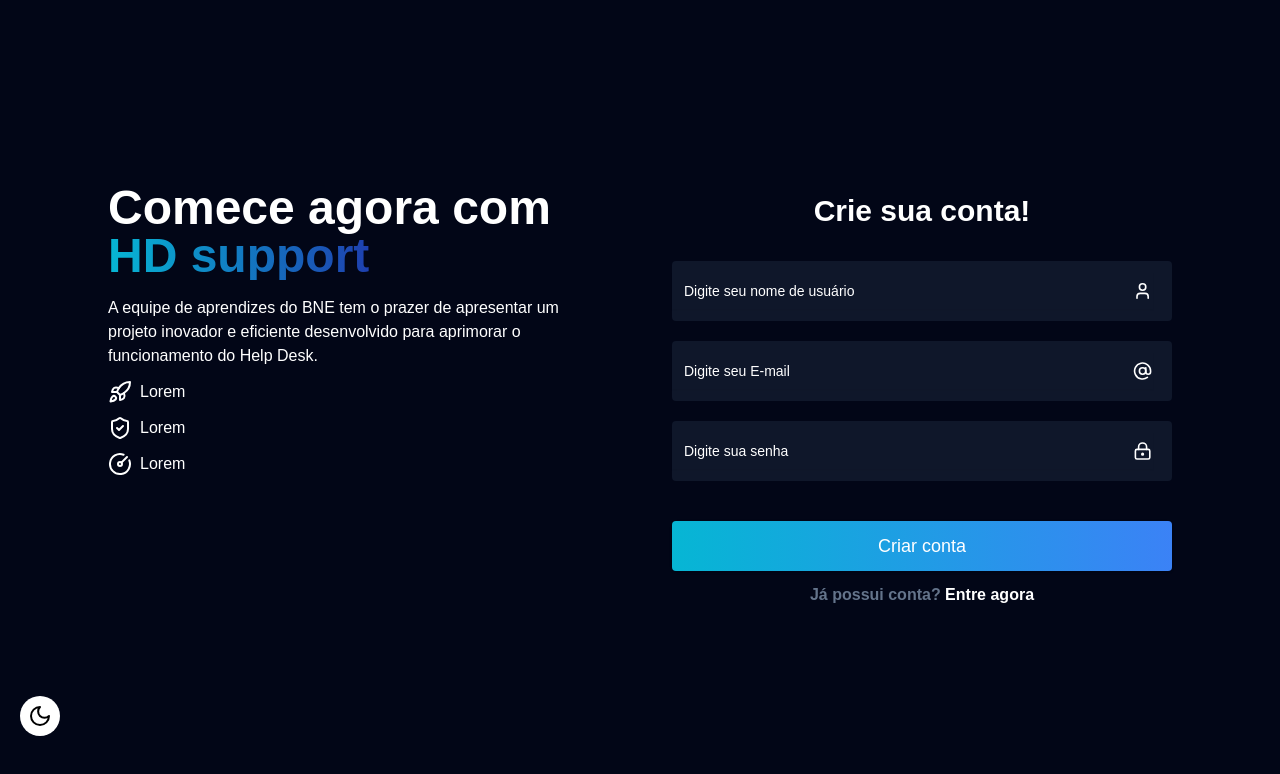
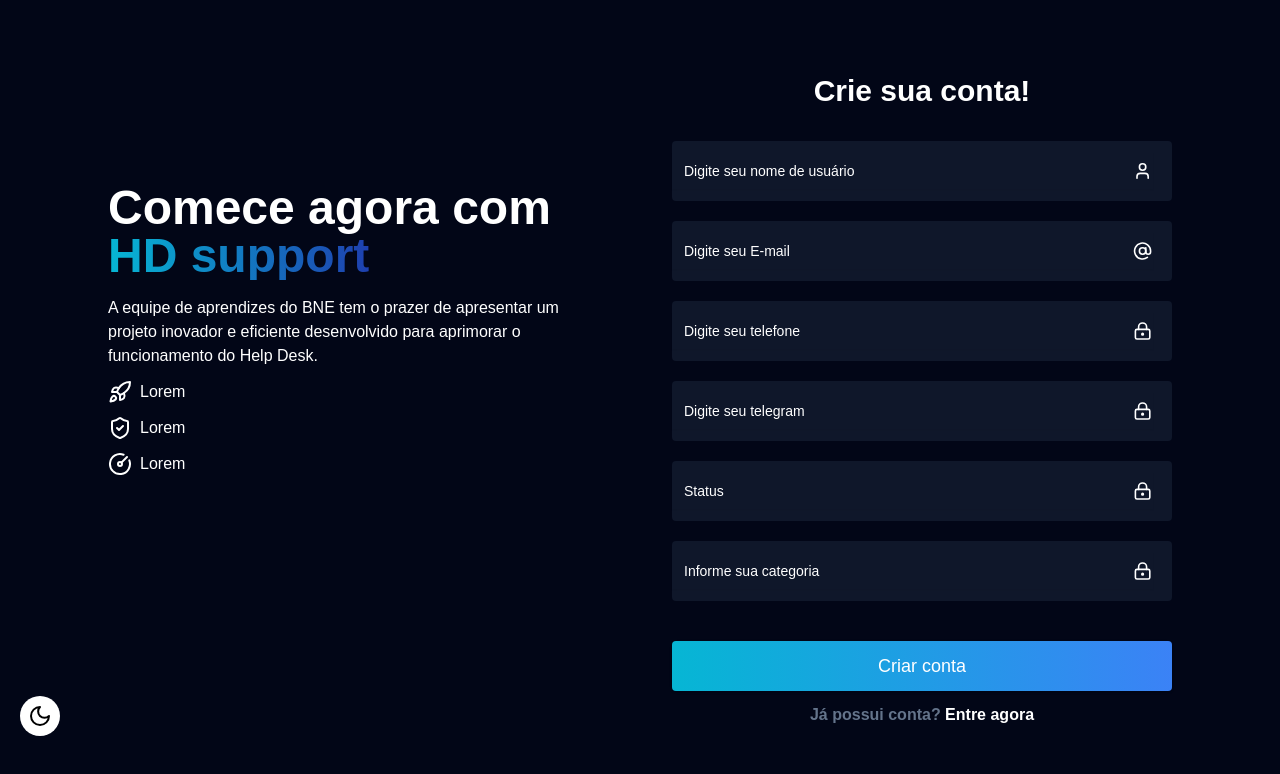
Before and after one commit to gugsinwork/HD_SUPPORT_NEXT_JS, a Next.js app in the folder my-app/: page /register in a window 1280 px wide. Shown: the top 774 px of the page. Built offline with nearby package versions, Linux system fonts and the light colour scheme.

Commit message:
ADD: api de registro no form

```diff
--- /dev/null
+++ b/my-app/src/app/Home/page.tsx
@@ -0,0 +1,52 @@
+'use client'
+import Grafico from "../../components/ui/grafico";
+import { useEffect, useState } from "react";
+import { CircleGauge, Moon, Rocket, ShieldCheck, Sun } from "lucide-react";
+
+export default function Content(){
+
+  const [darkMode, setDarkMode] = useState(false);
+
+    const toggleDarkMode = () => {
+        setDarkMode(!darkMode);
+
+        const newMode = !darkMode;
+
+        setDarkMode(newMode);
+
+        localStorage.setItem('darkMode', newMode ? 'enabled' : 'disabled')
+    }
+
+    useEffect(() => {
+
+      const storedMode = localStorage.getItem('darkMode');
+      if (storedMode === 'enabled'){
+        setDarkMode(true);
+      }
+    },
+
+    []);
+    return(
+      <div className={`${darkMode && "dark"}`} >
+          <div className="flex justify-around items-center max-w-[90%] mb-10 flex-wrap w-[100%] border-2 border-neutral-950  rounded-[20px] bg-slate-50 dark:border-slate-50 dark:bg-neutral-950 h-[80vh] m-auto mt-5">
+          <div className="flex justify-around items-center flex-wrap max-w-[95%]">
+            <div className="flex items-center justify-around flex-col max-w-[50%]">
+              <h1 className="text-neutral-950 dark:text-slate-50 text-[48px] w-[100%] font-black">
+              <span className="rounded-[20px]"><span className="bg-gradient-to-r from-cyan-500 to-blue-700 inline-block text-transparent bg-clip-text ">Welcome to</span></span> Help Desk, Simplificando o Gerenciamento de Recursos Empresariais
+              </h1>
+              <h1 className="text-[15px] rounded-br-[20px] border-neutral-950 border-2 rounded-l-[20px] solid p-[20px] relative right-[50px] bg-blue-700 dark:border-slate-50 text-slate-200  w-[83%]">
+              Mantenha controle total sobre todos os funcionários da Employer. Do inventário à manutenção, o Help Desk permite que você acompanhe e gerencie cada dispositivo de forma eficiente.
+              </h1>
+            </div>
+            <div className="flex items-center max-w-[500px]  rounded-[30px] justify-center">
+                <Grafico />
+            </div>
+          </div>
+        </div>
+        <button onClick={toggleDarkMode} className="ml-5 text-center flex justify-center items-center absolute w-10 h-10 bottom-16 right-26 bg-white text-dark dark:text-white dark:bg-neutral-900 rounded-full">
+        {darkMode ? <Sun/> : <Moon/>}
+      </button>
+        </div>
+
+    );
+}
--- a/my-app/src/app/page.tsx
+++ b/my-app/src/app/page.tsx
@@ -1,5 +1,5 @@
 import Header from "@/components/ui/header";
-import Content from "@/components/ui/content";
+import Content from "@/app/Home/page";
 import TextContent from "@/components/ui/textcontent";
 export default function Home() {
   return (
--- a/my-app/src/components/ui/content.tsx
+++ /dev/null
@@ -1,21 +0,0 @@
-import Grafico from "./grafico";
-
-export default function Content(){
-    return(
-        <div className="flex justify-around items-center max-w-[90%] mb-10 flex-wrap w-[100%]  rounded-[20px] bg-slate-50 h-[80vh] m-auto mt-5">
-        <div className="flex justify-around items-center flex-wrap max-w-[95%]">
-          <div className="flex items-center justify-around flex-col max-w-[50%]">
-            <h1 className="text-neutral-950 text-[48px] w-[100%] font-black">
-            <span className="rounded-[20px]"><span className="bg-gradient-to-r from-cyan-500 to-blue-700 inline-block text-transparent bg-clip-text ">Welcome to</span></span> Help Desk, Simplificando o Gerenciamento de Recursos Empresariais
-            </h1>
-            <h1 className="text-[15px] rounded-br-[20px] border-neutral-950 border-2 rounded-l-[20px] solid p-[20px] relative right-[50px] bg-blue-700 text-slate-200  w-[83%]">
-            Mantenha controle total sobre todos os funcionários da Employer. Do inventário à manutenção, o Help Desk permite que você acompanhe e gerencie cada dispositivo de forma eficiente.
-            </h1>
-          </div>
-          <div className="flex items-center max-w-[500px]  rounded-[30px] justify-center">
-              <Grafico />
-          </div>
-        </div>
-      </div>
-    );
-}
--- a/my-app/src/components/ui/header.css
+++ b/my-app/src/components/ui/header.css
@@ -13,8 +13,3 @@ div a{
     transition: all ease 0.5s;
     font-family: "Space Grotesk", sans-serif;
 }
-.sign:hover{
-    border: solid rgb(5, 50, 250) 1px;
-    background-color: rgba(6, 12, 22, 0);
-    color: rgb(4, 0, 255);
-}
--- a/my-app/src/components/ui/registerform.tsx
+++ b/my-app/src/components/ui/registerform.tsx
@@ -5,14 +5,50 @@ import Link from "next/link";
 import { Checkbox } from "./checkbox";
 import { useEffect, useState } from "react";
 import { CircleGauge, Moon, Rocket, ShieldCheck, Sun } from "lucide-react";
-
+import axios from 'axios';
+import { useRouter } from 'next/navigation';
 import { Space_Grotesk } from "next/font/google";
 
 
 export default function LoginForm() {
 
 
+  const [nome, setNome] = useState('');
+  const [email, setEmail] = useState('');
+  const [telegram, setTelegram] = useState('');
+  const [telefone, setTelefone] = useState('');
+  const [statusFuncionario, setStatus] = useState('');
+  const [categoria, setCategoria] = useState('');
 
+  const router = useRouter();
+
+  const handleNavigation = () => {
+    router.push('/login')
+  }
+
+  const handleRegister = async (e : any) => {
+    e.preventDefault();
+
+    try {
+      const response = await axios.post('https://localhost:7299/api/Funcionarios/Registro-Funcionarios', {
+
+         nome ,
+          email ,
+          telegram ,
+          telefone ,
+          statusFuncionario,
+          categoria ,
+
+
+      });
+
+      // Redireciona para a página de login após o cadastro bem-sucedido
+     handleNavigation; // ou utilize useRouter() se estiver utilizando Next.js 10+
+    } catch (error) {
+      console.error('Erro ao fazer cadastro:', error);
+      // Trate os erros de validação ou outros erros retornados pela API
+    }
+  };
   const [darkMode, setDarkMode] = useState(false);
 
     const toggleDarkMode = () => {
@@ -53,9 +89,9 @@ export default function LoginForm() {
           Crie sua conta!
         </div>
 
-        <form action="">
+        <form action="post" onSubmit={handleRegister}>
         <div className=" flex items-center justify-center dark:bg-slate-300 dark:text-black text-white  w-[500px] rounded h-[60px] mt-5 bg-slate-900 text-lg border-none">
-            <Input
+            <Input value={nome} onChange={(e) => setNome(e.target.value)}
               placeholder="Digite seu nome de usuário"
               className="border-none h-60px"
             />
@@ -64,6 +100,7 @@ export default function LoginForm() {
 
           <div className=" flex items-center justify-center text-white dark:bg-slate-300 dark:text-black w-[500px] rounded h-[60px] mt-5 bg-slate-900 text-lg border-none">
             <Input
+              value={email} onChange={(e) => setEmail(e.target.value)}
               placeholder="Digite seu E-mail"
               className="border-none h-60px"
             />
@@ -72,7 +109,32 @@ export default function LoginForm() {
 
           <div className="flex items-center justify-center dark:bg-slate-300 dark:text-black text-white w-[500px] rounded h-[60px] mt-5 bg-slate-900 text-lg border-none">
             <Input
-              placeholder="Digite sua senha"
+              value={telefone} onChange={(e) => setTelefone(e.target.value)}
+              placeholder="Digite seu telefone"
+              className="border-none h-60px"
+            />
+           <svg xmlns="http://www.w3.org/2000/svg" width="20" height="20" viewBox="0 0 24 24" fill="none" stroke="currentColor" stroke-width="2" stroke-linecap="round" stroke-linejoin="round" className="lucide lucide-lock-keyhole relative  right-5"><circle cx="12" cy="16" r="1"/><rect x="3" y="10" width="18" height="12" rx="2"/><path d="M7 10V7a5 5 0 0 1 10 0v3"/></svg>
+          </div>
+          <div className="flex items-center justify-center dark:bg-slate-300 dark:text-black text-white w-[500px] rounded h-[60px] mt-5 bg-slate-900 text-lg border-none">
+            <Input
+              value={telegram} onChange={(e) => setTelegram(e.target.value)}
+              placeholder="Digite seu telegram"
+              className="border-none h-60px"
+            />
+           <svg xmlns="http://www.w3.org/2000/svg" width="20" height="20" viewBox="0 0 24 24" fill="none" stroke="currentColor" stroke-width="2" stroke-linecap="round" stroke-linejoin="round" className="lucide lucide-lock-keyhole relative  right-5"><circle cx="12" cy="16" r="1"/><rect x="3" y="10" width="18" height="12" rx="2"/><path d="M7 10V7a5 5 0 0 1 10 0v3"/></svg>
+          </div>
+          <div className="flex items-center justify-center dark:bg-slate-300 dark:text-black text-white w-[500px] rounded h-[60px] mt-5 bg-slate-900 text-lg border-none">
+            <Input
+              value={statusFuncionario} onChange={(e) => setStatus(e.target.value)}
+              placeholder="Status"
+              className="border-none h-60px"
+            />
+           <svg xmlns="http://www.w3.org/2000/svg" width="20" height="20" viewBox="0 0 24 24" fill="none" stroke="currentColor" stroke-width="2" stroke-linecap="round" stroke-linejoin="round" className="lucide lucide-lock-keyhole relative  right-5"><circle cx="12" cy="16" r="1"/><rect x="3" y="10" width="18" height="12" rx="2"/><path d="M7 10V7a5 5 0 0 1 10 0v3"/></svg>
+          </div>
+          <div className="flex items-center justify-center dark:bg-slate-300 dark:text-black text-white w-[500px] rounded h-[60px] mt-5 bg-slate-900 text-lg border-none">
+            <Input
+              value={categoria} onChange={(e) => setCategoria(e.target.value)}
+              placeholder="Informe sua categoria"
               className="border-none h-60px"
             />
            <svg xmlns="http://www.w3.org/2000/svg" width="20" height="20" viewBox="0 0 24 24" fill="none" stroke="currentColor" stroke-width="2" stroke-linecap="round" stroke-linejoin="round" className="lucide lucide-lock-keyhole relative  right-5"><circle cx="12" cy="16" r="1"/><rect x="3" y="10" width="18" height="12" rx="2"/><path d="M7 10V7a5 5 0 0 1 10 0v3"/></svg>
@@ -80,7 +142,7 @@ export default function LoginForm() {
 
 
 
-          <Button className="dark:bg-gradient-to-r dark:from-black dark:to-black bg-gradient-to-r from-cyan-500 to-blue-500 text-white rounded text-lg w-[500px] h-[50px] mt-10 hover:from-blue-500 hover:via-sky-400 hover:to-cyan-500 ">
+          <Button type="submit" className="dark:bg-gradient-to-r dark:from-black dark:to-black bg-gradient-to-r from-cyan-500 to-blue-500 text-white rounded text-lg w-[500px] h-[50px] mt-10 hover:from-blue-500 hover:via-sky-400 hover:to-cyan-500 ">
             Criar conta
           </Button>
 
```
Also changed, not shown: my-app/src/components/ui/header.tsx (+37 -6 lines), my-app/src/app/Home/layout.tsx (added).
